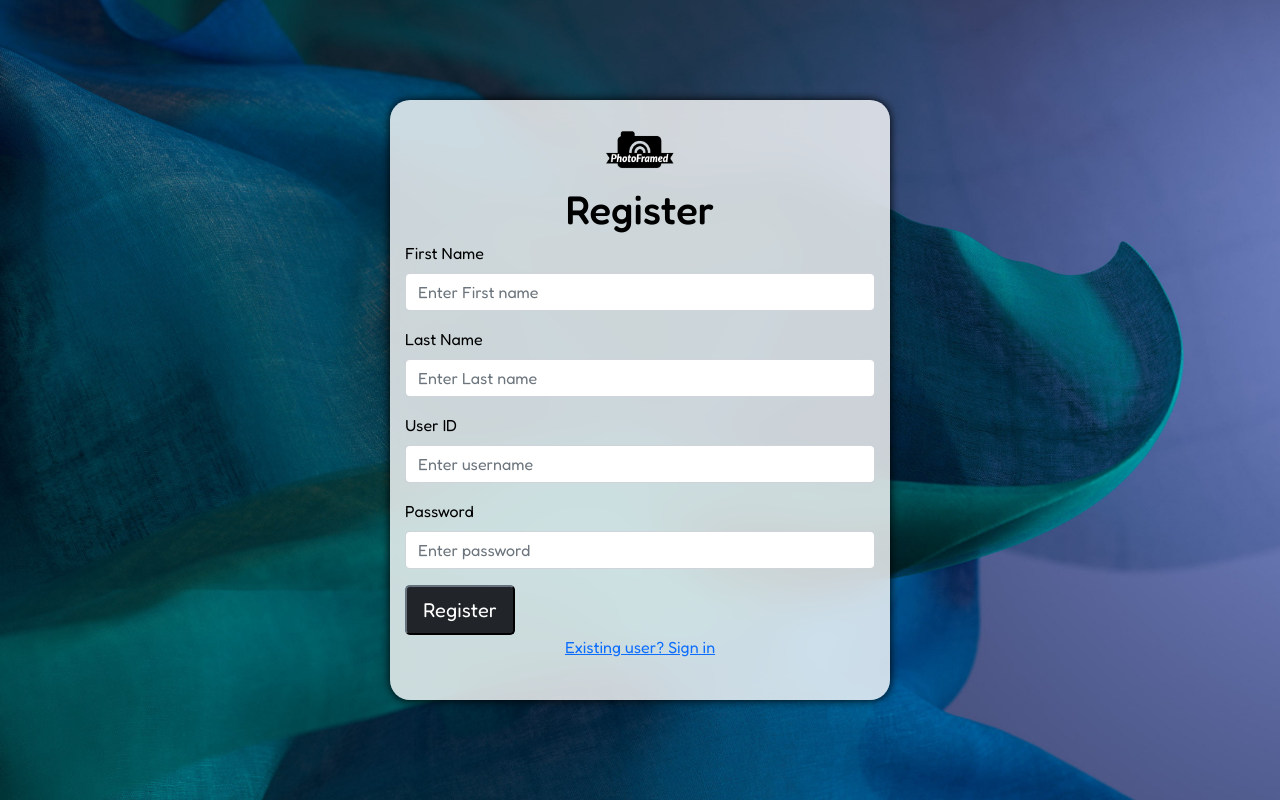
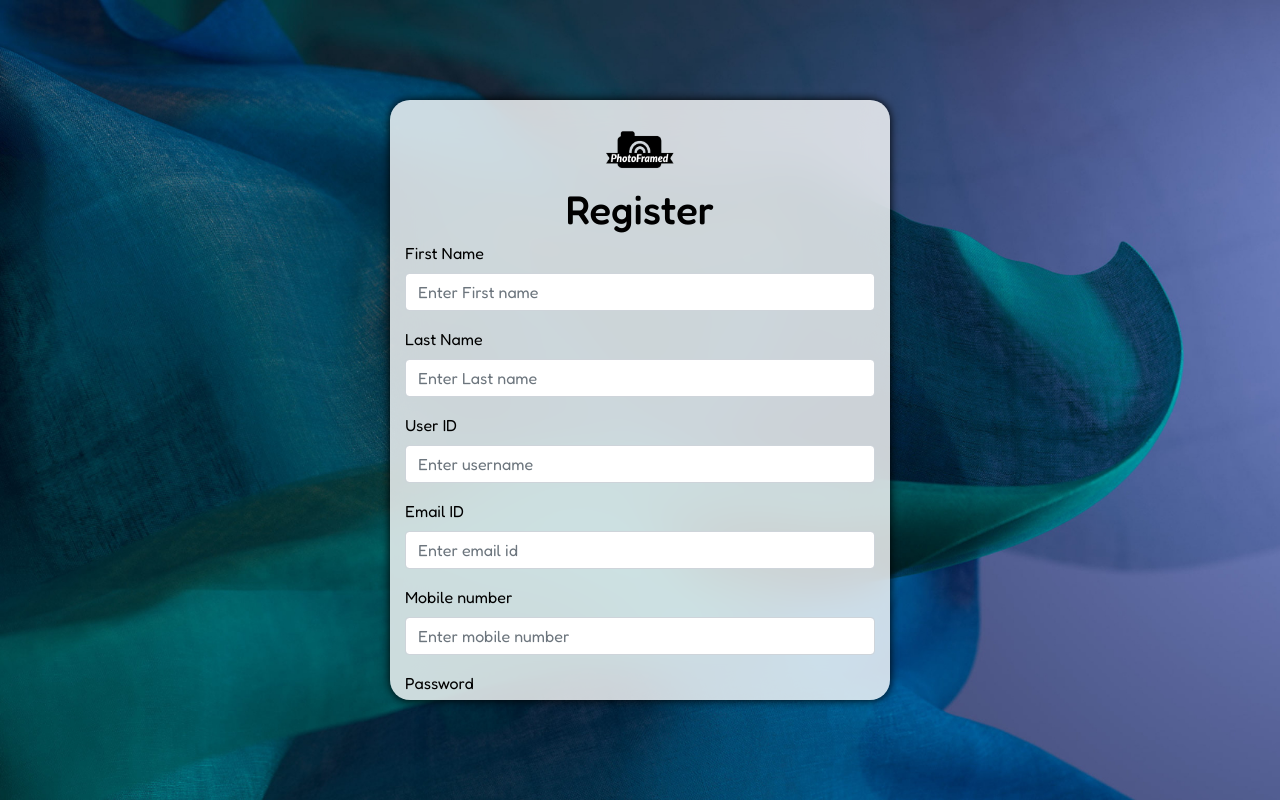
Before and after one commit to iamneo-production/bd487814-bfc4-488f-b5f5-ae22b48bed3f, a React (Create React App) app in the folder reactapp/: page /signup in a window 1280 px wide. Built offline with nearby package versions, Linux system fonts and the light colour scheme.

Commit message:
added few register form fields and invisible scrollbar to signup page for FE

```diff
--- a/reactapp/src/components/Signup.jsx
+++ b/reactapp/src/components/Signup.jsx
@@ -1,8 +1,11 @@
-import React from "react";
-import { Form, FormGroup, Label, Input } from "reactstrap";
+import React, { useState } from "react";
+import { Form, FormGroup, Label, Input, Button } from "reactstrap";
 import bgImg from "../images/backgroundimg.jpg";
 import styled from "styled-components";
 import { Link } from "react-router-dom";
+import "./scrollbar.css";
+import "react-toastify/dist/ReactToastify.css";
+import { ToastContainer, toast } from "react-toastify";
 
 //Frombox to style the form
 const Formbox = styled.div`
@@ -20,10 +23,11 @@ const Formbox = styled.div`
   color: rgb(0, 0, 0);
   box-shadow: 0 0 10px;
   position: relative;
-  overflow: hidden;
+  overflow-y: scroll;
   font-family: Fredoka;
   backdrop-filter: blur(20px);
   background-color: rgba(255, 255, 255, 0.8);
+  scrollbar-width: 0px;
 `;
 
 // Container to style and hold Form and logo
@@ -45,10 +49,26 @@ const Formlogo = styled.div`
 `;
 
 function Signup(props) {
+  const [userFirstname, setFirstname] = useState("");
+  const [userLastname, setLastname] = useState("");
+  const [userid, setuserid] = useState("");
+  const [email, setemail] = useState("");
+  const [mobileNumber, setmobileNumber] = useState("");
+  const [password, setpassword] = useState("");
+
+  const handleSubmit = async (e) => {
+    e.preventDefault();
+    if (mobileNumber.length != 10) {
+      alert("Ivalid Phone number");
+    }
+  };
+
+  const notify = () => toast.success("Registered successfully!");
+
   return (
     <div id={props.id}>
       <Container>
-        <Formbox>
+        <Formbox className="scrollbar scrollbar-juicy-peach">
           <Formlogo>
             <img
               src={require("../images/PhotoFramed-logos_black.png")}
@@ -58,32 +78,60 @@ function Signup(props) {
               height={70}
             />
           </Formlogo>
-          <Form className="signup-form">
+          <Form>
             <h1 className="text-center">Register</h1>
             <FormGroup>
               <Label>First Name</Label>
               <Input
-                type="String"
+                type="text"
                 id="userFirstname"
                 placeholder="Enter First name"
+                value={userFirstname}
+                onChange={(e) => setFirstname(e.target.value)}
                 required
               />
             </FormGroup>
             <FormGroup>
               <Label>Last Name</Label>
               <Input
-                type="String"
+                type="text"
                 id="userLastname"
                 placeholder="Enter Last name"
+                value={userLastname}
+                onChange={(e) => setLastname(e.target.value)}
                 required
               />
             </FormGroup>
             <FormGroup>
               <Label>User ID</Label>
               <Input
-                type="String"
+                type="text"
                 id="userid"
                 placeholder="Enter username"
+                value={userid}
+                onChange={(e) => setuserid(e.target.value)}
+                required
+              />
+            </FormGroup>
+            <FormGroup>
+              <Label>Email ID</Label>
+              <Input
+                type="email"
+                id="email"
+                placeholder="Enter email id"
+                value={email}
+                onChange={(e) => setemail(e.target.value)}
+                required
+              />
+            </FormGroup>
+            <FormGroup>
+              <Label>Mobile number</Label>
+              <Input
+                type="number"
+                id="mobileNumber"
+                placeholder="Enter mobile number"
+                value={mobileNumber}
+                onChange={(e) => setmobileNumber(e.target.value)}
                 required
               />
             </FormGroup>
@@ -93,12 +141,18 @@ function Signup(props) {
                 type="password"
                 id="password"
                 placeholder="Enter password"
+                value={password}
+                onChange={(e) => setpassword(e.target.value)}
                 required
               />
             </FormGroup>
-            <button className="btn-lg btn-dark btn-block" id="submitButton">
+            <Button
+              className="btn-lg btn-dark btn-block"
+              id="submitButton"
+              onClick={notify}
+            >
               Register
-            </button>
+            </Button>
             <div className="text-center">
               {/* <a href="/signup">Existing user? Sign in</a> */}
               <Link to="/login">Existing user? Sign in</Link>
@@ -106,6 +160,7 @@ function Signup(props) {
           </Form>
         </Formbox>
       </Container>
+      <ToastContainer autoClose={2000} />
     </div>
   );
 }
--- /dev/null
+++ b/reactapp/src/components/scrollbar.css
@@ -0,0 +1,24 @@
+.scrollbar {
+  width: 350px;
+  max-height: 600px;
+  min-width: 500px;
+  display: flex;
+  flex-direction: column;
+  border-radius: 20px;
+  padding: 100px;
+  margin: auto;
+  height: 80%;
+  top: 100px;
+  text-align: left;
+  color: rgb(0, 0, 0);
+  box-shadow: 0 0 10px;
+  position: relative;
+  overflow-y: scroll;
+  font-family: Fredoka;
+  backdrop-filter: blur(20px);
+  background-color: rgba(255, 255, 255, 0.8);
+}
+.scrollbar-juicy-peach::-webkit-scrollbar {
+  width: 0px;
+  background-color: #f5f5f5;
+}
```
Also changed, not shown: 1 other file (tests, documents, lock files or other folders).
